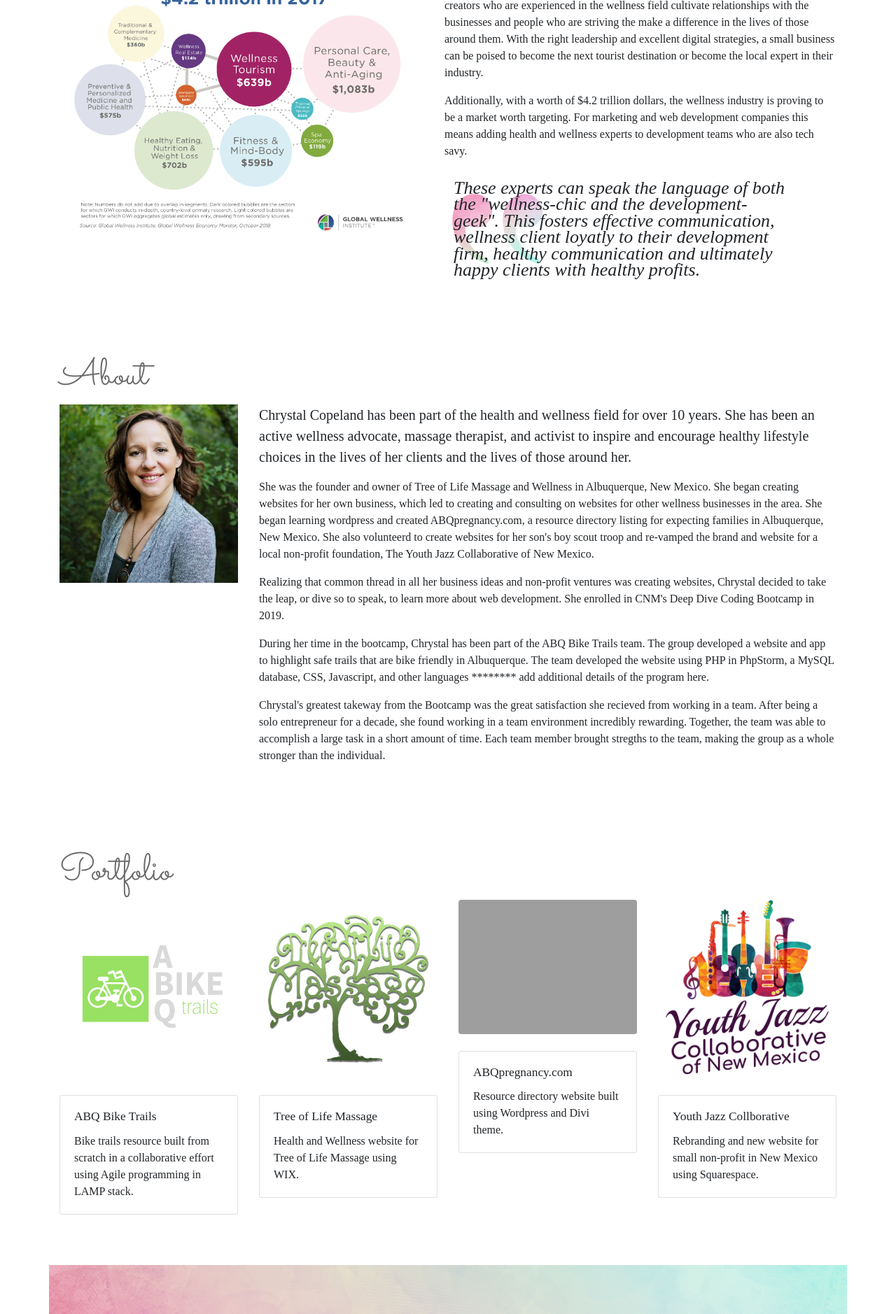
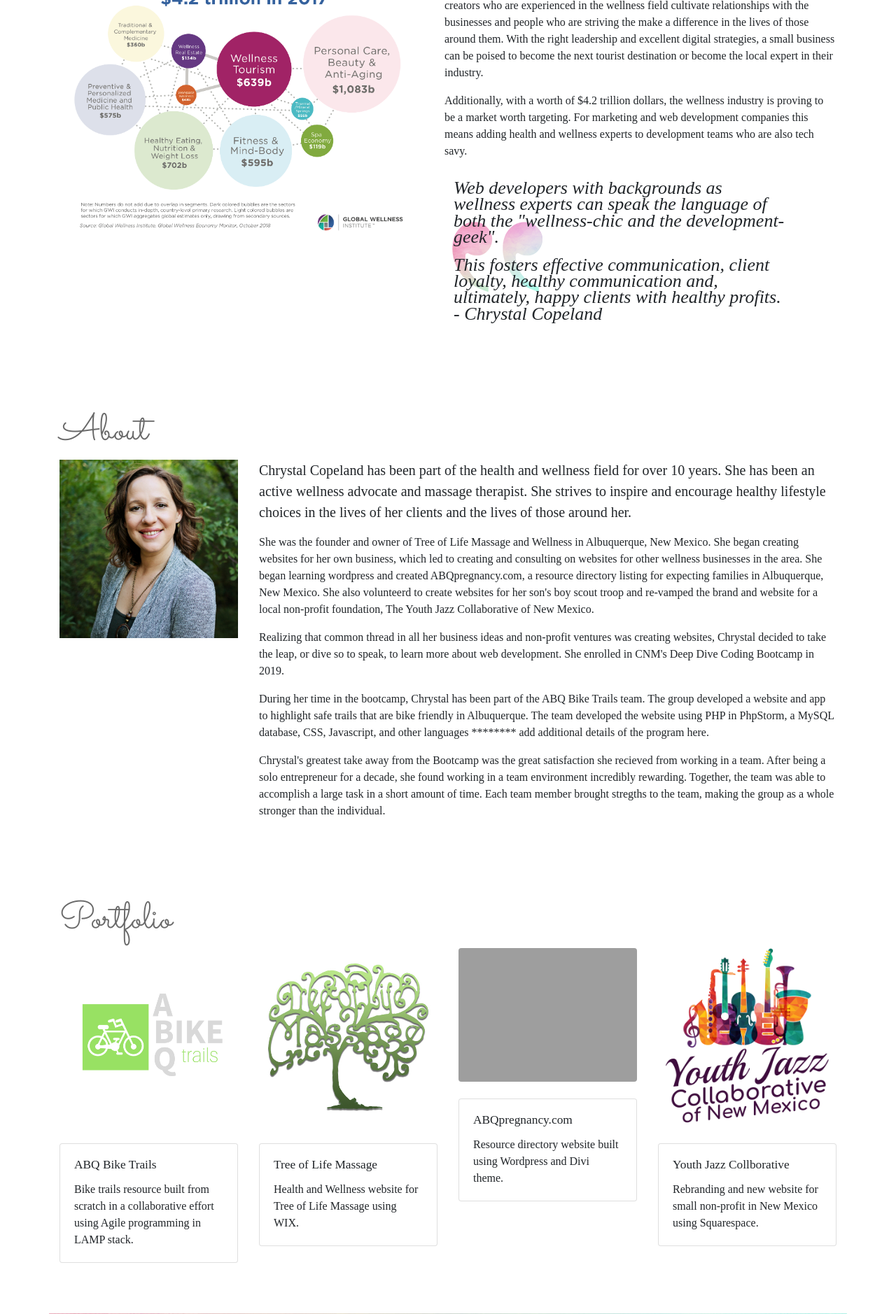
Before and after one commit to chrystalcopeland/my-pwp-chrystal, a PHP site: page / in a window 1280 px wide. Shown: the part 1294-3172 px from the top of the page at 70% size. Run offline with PHP 8.4, Linux system fonts and the light colour scheme; some libraries are stand-ins or nearby versions; grey boxes are pictures that could not be loaded.

Commit message:
deleted uncessesary CSS and updated grammer in text

```diff
--- a/public_html/css/style.css
+++ b/public_html/css/style.css
@@ -79,11 +79,7 @@ blockquote {
 /**********
 About
 *************/
-#about {
-	margin-bottom: px;
-	padding-top: px;
-	padding-bottom: 10px;
-}
+
 
 
 /*********
--- a/public_html/index.php
+++ b/public_html/index.php
@@ -143,13 +143,14 @@
 								market worth targeting. For marketing and web development companies this means adding
 								health and wellness experts to development teams who are also tech savy.
 								<aside class="pquote">
-									<blockquote>These experts can speak
-										the language of both the "wellness-chic and the development-geek". This fosters effective
-										communication, wellness client loyatly to their development firm, healthy communication
-										and
-										ultimately happy clients with healthy profits.
-									</blockquote>
-								</aside>
+									<blockquote>
+							<p>Web developers with backgrounds as wellness experts can speak
+								the language of both the "wellness-chic and the development-geek". </p>
+							<p>This fosters effective
+								communication, client loyalty, healthy communication and,
+								ultimately, happy clients with healthy profits.  - Chrystal Copeland</p>
+							</blockquote>
+							</aside>
 							</p>
 						</div>
 					</div>
@@ -166,8 +167,9 @@
 						</div>
 						<div class="col-sm-9">
 							<p class="lead">Chrystal Copeland has been part of the health and wellness field for over 10 years.
-							She has been an active wellness advocate, massage therapist, and activist to inspire and encourage
-							healthy lifestyle choices in the lives of her clients and the lives of those around her.
+								She has been an active wellness advocate and massage therapist. She strives to inspire and
+								encourage
+								healthy lifestyle choices in the lives of her clients and the lives of those around her.
 							</p>
 
 							<p>She was the founder and owner of Tree of Life Massage and Wellness in Albuquerque, New Mexico.
@@ -189,7 +191,7 @@
 								other languages ******** add additional details of the program here.
 							</p>
 							<p>
-								Chrystal's greatest takeway from the Bootcamp was the great satisfaction she recieved from
+								Chrystal's greatest take away from the Bootcamp was the great satisfaction she recieved from
 								working in a team. After being a solo entrepreneur for a decade, she found working in a team
 								environment incredibly rewarding. Together, the team was able to accomplish a large task in a
 								short amount of time. Each team member brought stregths to the team, making the group as a
@@ -248,8 +250,7 @@
 								<div class="card-body">
 									<h5 class="card-title">Youth Jazz Collborative</h5>
 									<p class="card-text">Rebranding and new website for small non-profit in New Mexico
-										using
-										Squarespace.</p>
+										using Squarespace.</p>
 								</div>
 							</div>
 						</div>
```
